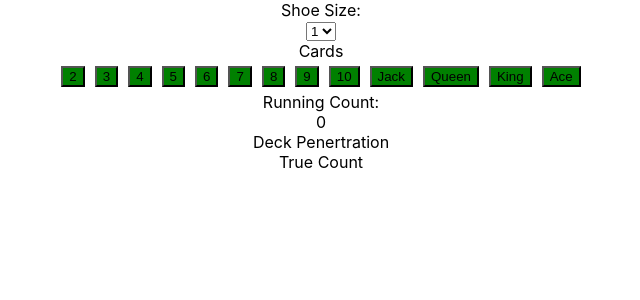
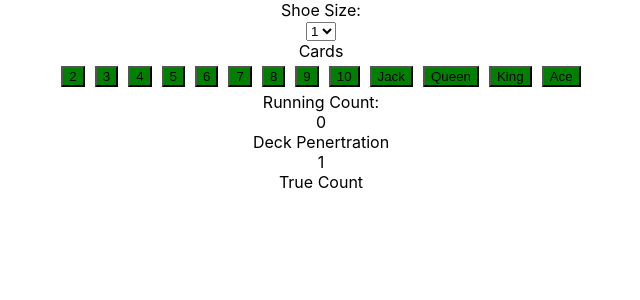
Before and after one commit to vincentcollis/True-Count-Calculator-old-, a React (Create React App) app: page / in a window 1280 px wide. Shown: the top 300 px of the page, without its empty margins (319-959 px from the left). Built offline with nearby package versions, Linux system fonts and the light colour scheme.

Commit message:
deck penertration calcualtion built

```diff
--- a/src/App.js
+++ b/src/App.js
@@ -11,9 +11,20 @@ function App() {
 
   // state
   const [runningCount, setrunningCount] = useState(0)
+  const [trueCount, setTrueCount] = useState(0)
+  const [shoeSize, setShoeSize] = useState(1)
+  //Must create deckPen state LAST
   const [deckPen, setdeckPen] = useState(0)
-  const [trueCount, setTrueCount] = useState(0)
-  const [shoeSize, setShoeSize] = useState(0)
+
+  console.log(deckPen)
+
+  const calcDeckPen = () => {
+    let totalCards = shoeSize * 52
+    let remainingCards = totalCards - deckPen
+    let remaingingDecks = remainingCards/52
+
+    return remaingingDecks
+  }
 
   return (
     <div className="App">
@@ -24,14 +35,18 @@ function App() {
       <div>
         Cards
       </div>
-      <Cards setRunningCount = {setrunningCount} runningCount = {runningCount}/>
+      <Cards deckPen={deckPen} setDeckPen = {setdeckPen} setRunningCount = {setrunningCount} runningCount = {runningCount}/>
       <div>
         Running Count:
       </div>
-      <RunningCount runningCount = {runningCount}/>
+      <RunningCount  runningCount = {runningCount}/>
       <div>
         Deck Penertration
       </div>
+      <div>
+        {calcDeckPen()}
+      </div>
+
       <div>
         True Count
       </div>
--- a/src/components/Cards.js
+++ b/src/components/Cards.js
@@ -11,7 +11,7 @@ const CardButton = styled.button`
 function Cards(props) {
 
     // destructing props
-    let {setRunningCount, runningCount} = props
+    let {setRunningCount, runningCount, setDeckPen, deckPen} = props
 
     // save card count values
     let two = {name: "2", value:1}
@@ -32,13 +32,15 @@ function Cards(props) {
     let card = [two,three,four,five,six,seven,eight,nine,ten,jack,queen,king,ace]
 
     // Update running count
-    const  updateCount = function(event){
+    const  updateHandler = function(event){
         // console.log(event.target.dataset.value)
 
         let value = parseInt(event.target.dataset.value)
         let newValue = runningCount + value
 
         setRunningCount(newValue)
+        setDeckPen(deckPen+1)
+
     }
 
     return (
@@ -46,7 +48,7 @@ function Cards(props) {
         <>
             {
                 card.map((obj, i) =>
-                    <CardButton key={i} data-value={obj.value} onClick={updateCount}>
+                    <CardButton key={i} data-value={obj.value} onClick={updateHandler}>
                         {obj.name}
                     </CardButton>
                 )
```
